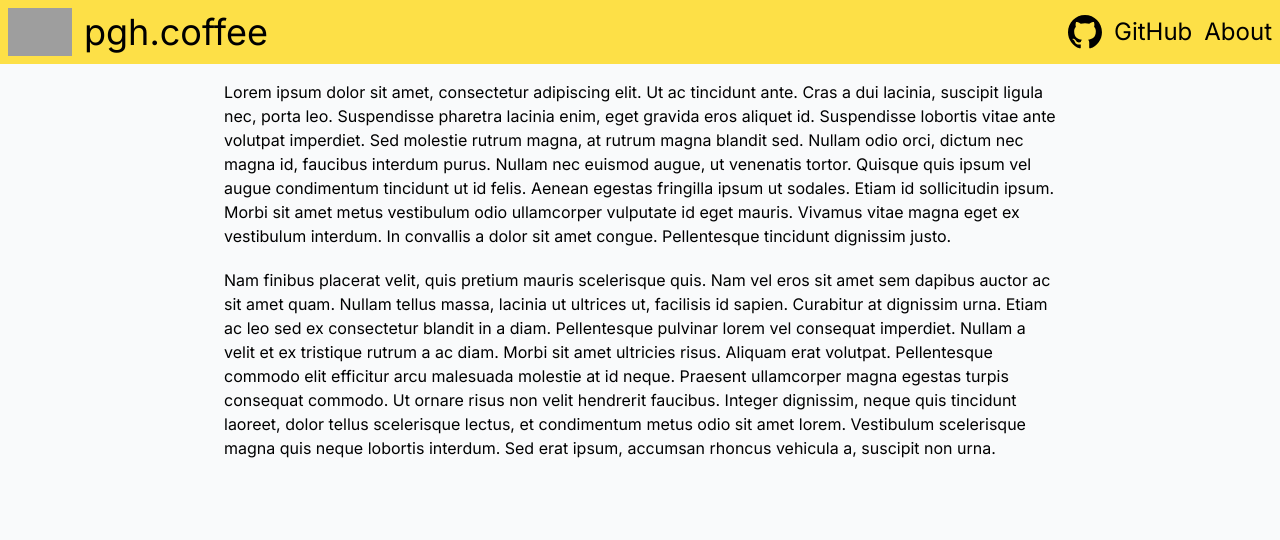
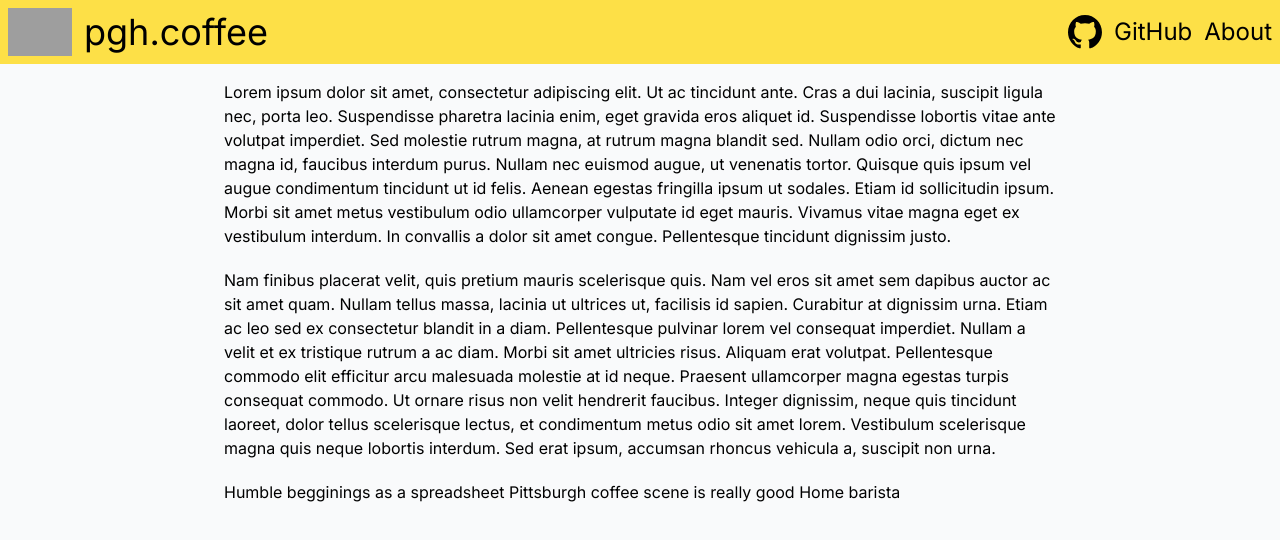
Before and after one commit to Johngeorgesample/pgh-coffee, a Next.js app: page /about in a window 1280 px wide. Shown: the top 540 px of the page. Built offline with nearby package versions, Linux system fonts and the light colour scheme; grey boxes are pictures that could not be loaded.

Commit message:
temp content reminder

```diff
--- a/app/about/page.tsx
+++ b/app/about/page.tsx
@@ -24,6 +24,13 @@ export default function About() {
           laoreet, dolor tellus scelerisque lectus, et condimentum metus odio sit amet lorem. Vestibulum scelerisque
           magna quis neque lobortis interdum. Sed erat ipsum, accumsan rhoncus vehicula a, suscipit non urna.
         </p>
+
+
+        <p className="mb-5">
+          Humble begginings as a spreadsheet
+          Pittsburgh coffee scene is really good
+          Home barista
+        </p>
       </div>
     </>
   )
```
